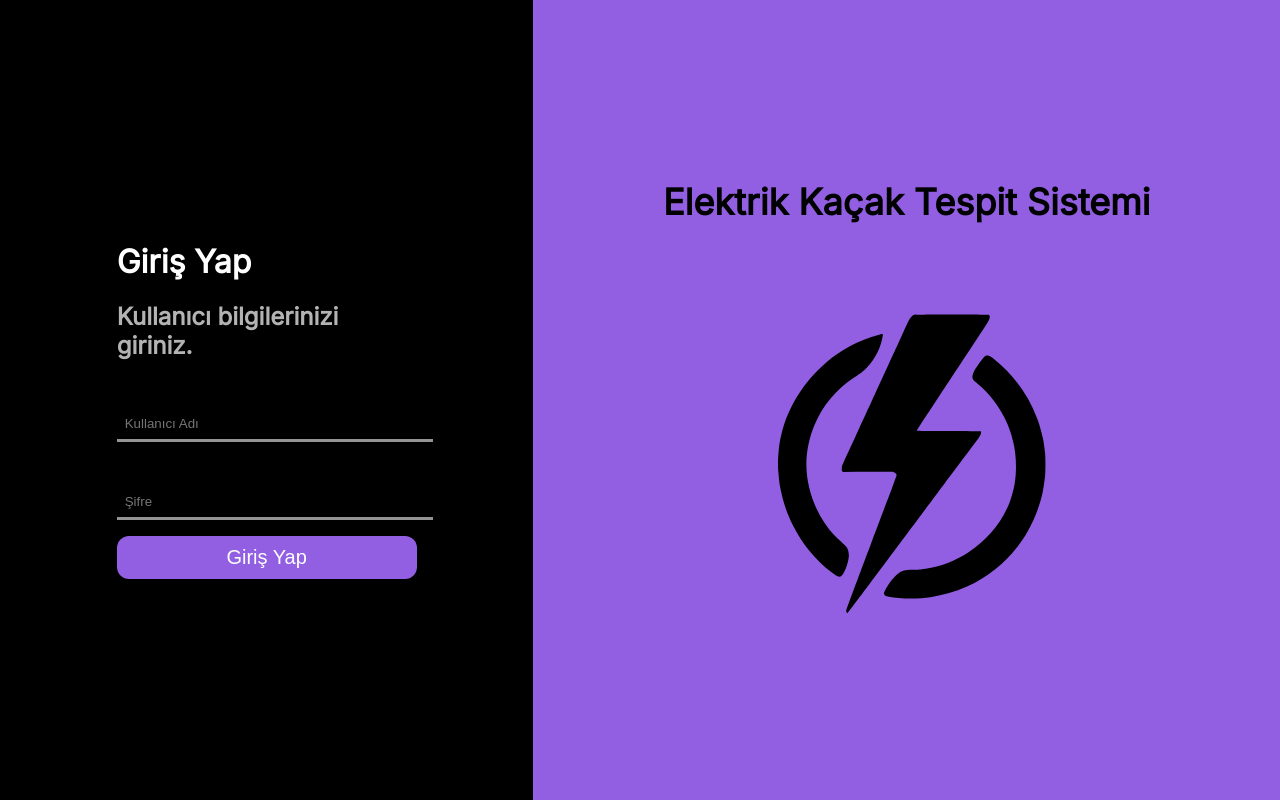
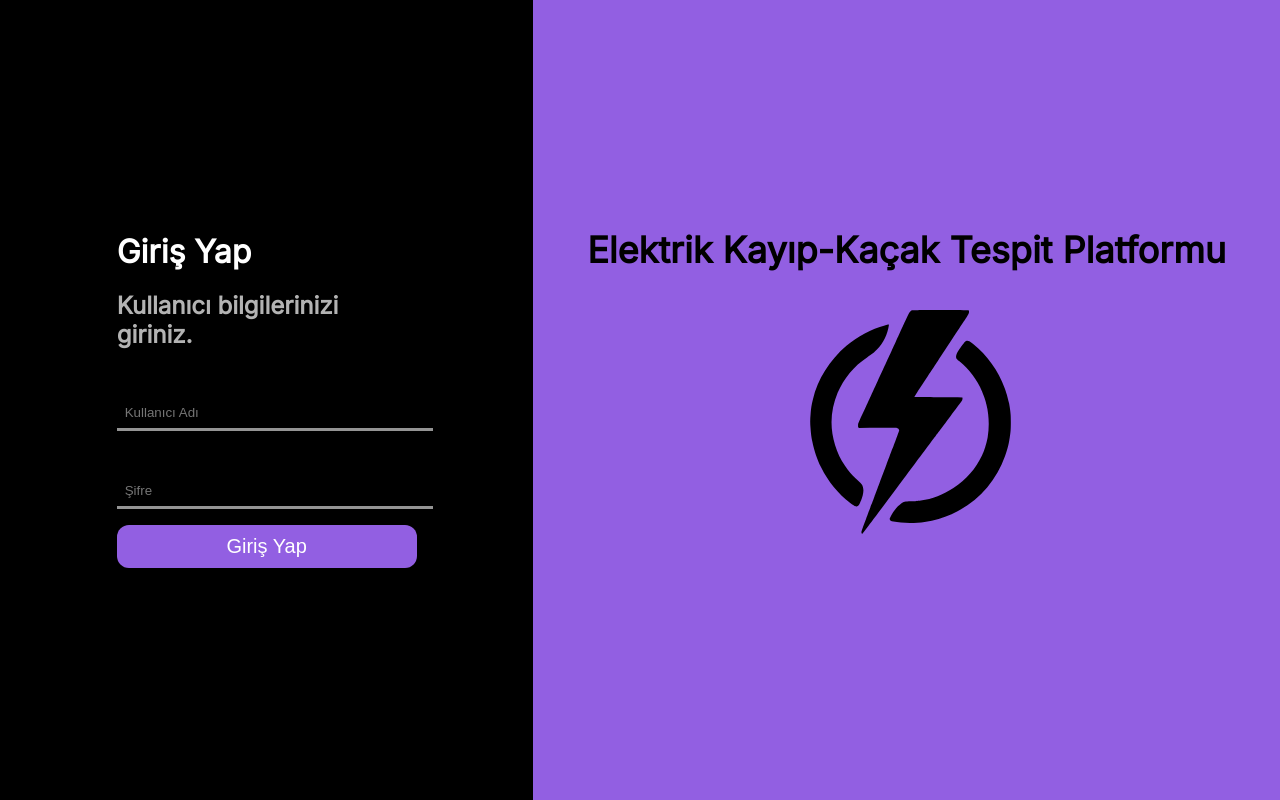
Before and after one commit to crispusn/bitirme-web-front-end, a Next.js app: page / in a window 1280 px wide. Built offline with nearby package versions, Linux system fonts and the light colour scheme.

Commit message:
new changes

```diff
--- a/pages/index.js
+++ b/pages/index.js
@@ -73,7 +73,8 @@ const Index = () => {
         </form>
       </div>
       <div className={styles.rightPanel}>
-        <h1 className={styles.panelTitle}>Elektrik Kaçak Tespit Sistemi</h1>
+
+        <h1 className={styles.panelTitle}>Elektrik Kayıp-Kaçak Tespit Platformu</h1>
         <img src="/logo.svg" alt="Circle SVG" className={styles.svgImage} />
       </div>
     </div>
--- a/styles/Home.module.css
+++ b/styles/Home.module.css
@@ -156,11 +156,12 @@
 
 .header {
   color: #fff;
+  margin: 0;
 }
 
 .svgImage {
-  width: 400px;
-  height: 400px;
+  width: 300px;
+  height: 300px;
 
 }
 
@@ -169,7 +170,7 @@
 .panelTitle {
   color: #000;
   font-size: 36px;
-  margin-bottom: 20px;
-  padding: 20px;
+  margin: 0;
+  ;
 
 }
```
